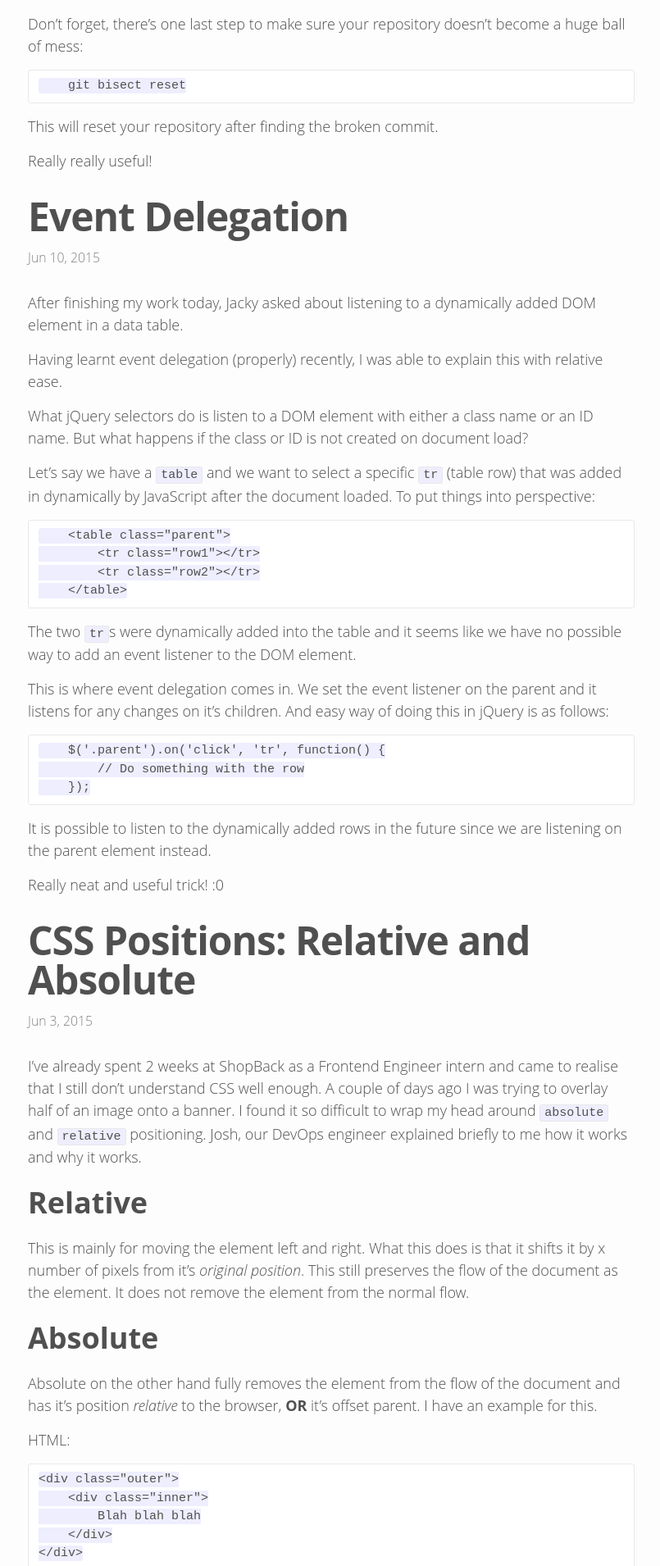
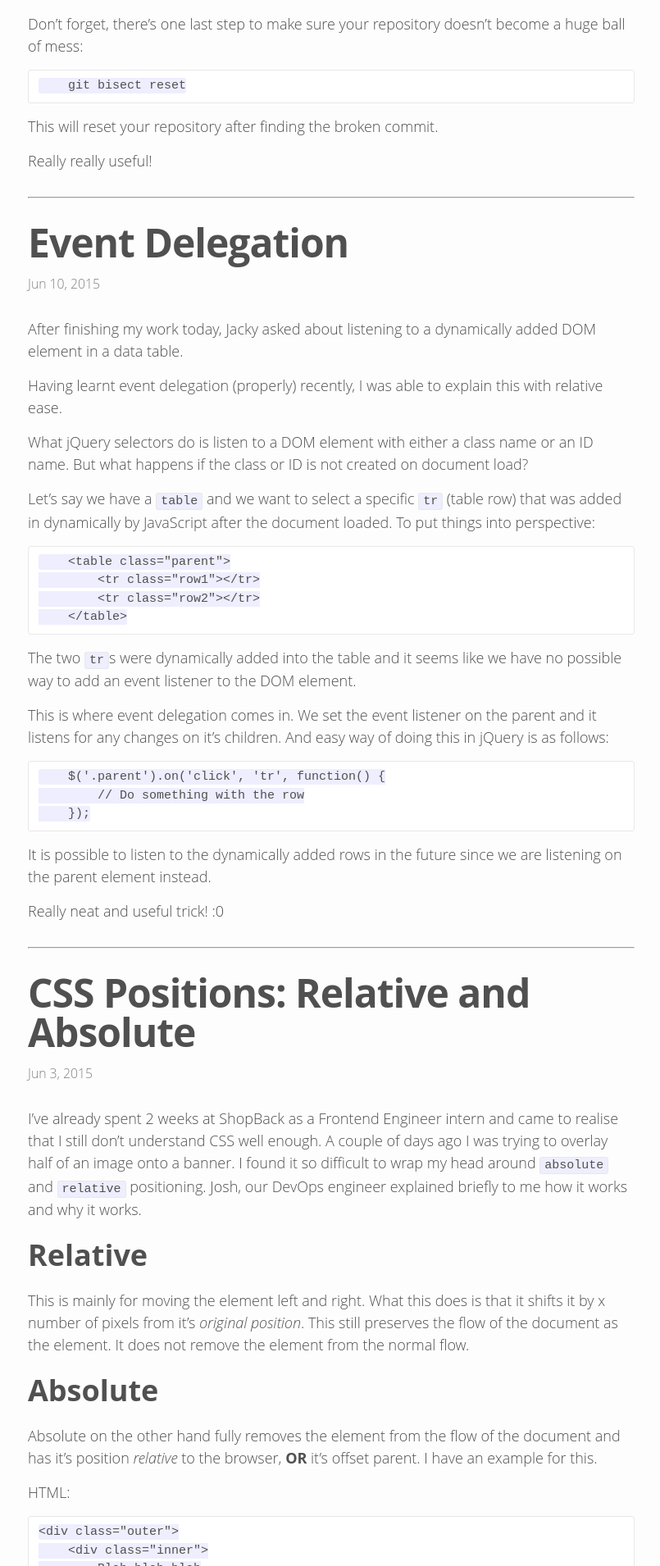
Before and after one commit to xbili/xbili.github.io, a Jekyll site: the page built from index.html, in a window 1280 px wide. Shown: the part 992-2902 px from the top of the page at 82% size, without its empty margins (236-1041 px from the left). Built offline with Jekyll 4.4.1, drawn with Linux system fonts in a browser that asks for light colours.

Commit message:
Add a hr between each post in home page

```diff
--- a/_sass/_layout.scss
+++ b/_sass/_layout.scss
@@ -176,6 +176,10 @@
   > li {
     margin-bottom: $spacing-unit;
   }
+
+  hr {
+    margin-bottom: $spacing-unit;
+  }
 }
 
 .post-meta {
--- a/index.html
+++ b/index.html
@@ -16,6 +16,8 @@ layout: default
         {{ post.content }}
       </article>
 
+      <hr />
+
     {% endfor %}
   </ul>
 
```
